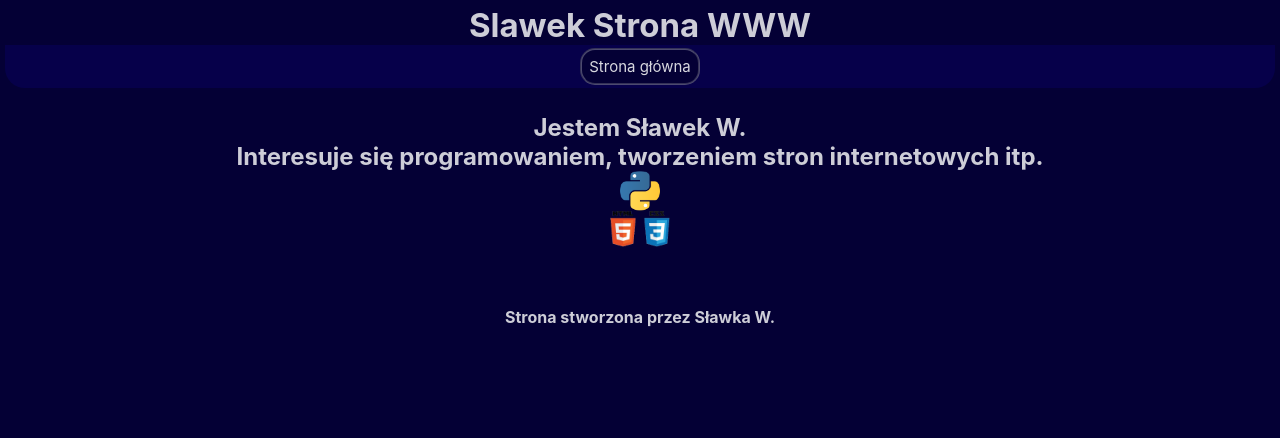
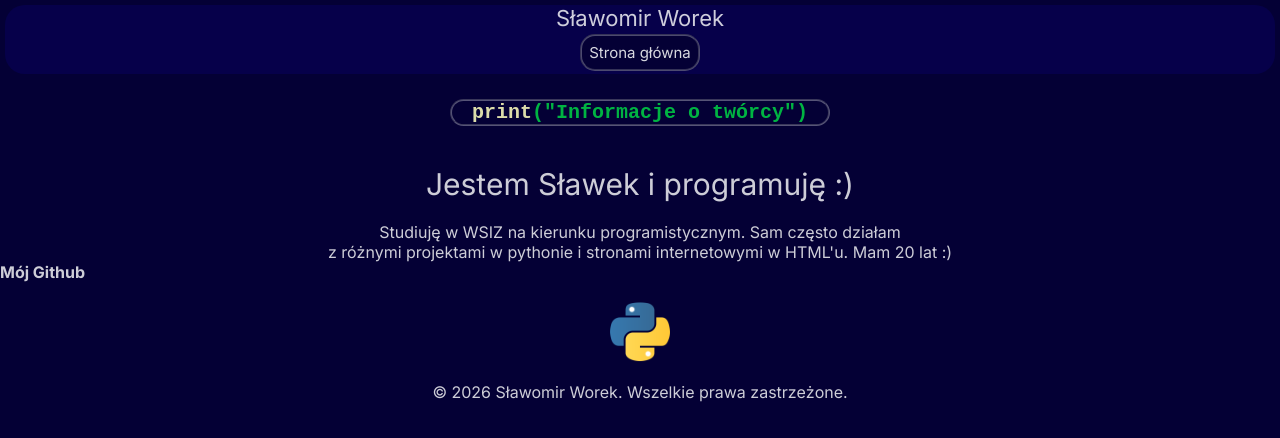
Before and after one commit to SlawkoPL/slawkopl.github.io, a plain HTML site: page info.html in a window 1280 px wide. Drawn offline with Linux system fonts and the light colour scheme.

Commit message:
Add files via upload

```diff
--- a/info.html
+++ b/info.html
@@ -1,28 +1,39 @@
 <!DOCTYPE html>
-<html lang="en">
+<html lang="pl">
 <head>
     <link rel="stylesheet" href="style.css">
     <meta charset="UTF-8">
     <meta name="viewport" content="width=device-width, initial-scale=1.0">
     <link rel="preconnect" href="https://fonts.googleapis.com">
     <link rel="preconnect" href="https://fonts.gstatic.com" crossorigin>
-    <link href="https://fonts.googleapis.com/css2?family=Pixelify+Sans:wght@400..700&display=swap" rel="stylesheet">
+    <link href="https://fonts.googleapis.com/css2?family=Inter:ital,opsz,wght@0,14..32,100..900;1,14..32,100..900&display=swap" rel="stylesheet">
     <title>Slawek WWW</title>
 </head>
 <body>
     <div class="up">
-        <h2>Slawek Strona WWW</h2>
+        Sławomir Worek
+        <br>
         <a href="index.html"><button>Strona główna</button></a>
 
 
     </div>
     <br>
+    <div class="kod">
+        <span class="py-builtin">print</span><span class="py-string">("Informacje o twórcy")</span>
+    </div>
+    <br>
+    <br>
+    <h3>Jestem Sławek i programuję :)</h3>
+    <br>
+    <h4 style="font-weight: lighter;">Studiuję w WSIZ na kierunku programistycznym. Sam często działam<br>
+        z różnymi projektami w pythonie i stronami internetowymi w HTML'u. Mam 20 lat :)<br>
+    </h4>
     <div>
-        <h2>Jestem Sławek W. <br>Interesuje się programowaniem, tworzeniem stron internetowych itp.</h2>
-        <img src="ikona.webp" alt="Opis obrazka" style="display: block; margin: 0 auto;width: 40px;">
-        <img src="ikona2.png" alt="Opis obrazka" style="display: block; margin: 0 auto;width: 60px;">
+        <a href="https://github.com/SlawkoPL">Mój Github</a>
     </div>
-    <br><br><br>
-    <footer style="text-align: center;">Strona stworzona przez Sławka W.</footer>
+    <br>
+    <img src="ikona.webp" alt="logo python">
+    <br>
+    <footer style="text-align: center;font-weight: lighter;">&copy; 2026 Sławomir Worek. Wszelkie prawa zastrzeżone.</footer>
 </body>
 </html>
--- a/style.css
+++ b/style.css
@@ -29,6 +29,16 @@ button {
 
 a{
     background-color: rgba(255, 255, 255, 0);
+    text-decoration: none;
+}
+
+a:hover{
+    color:blue;
+    font-size: 20px;
+}
+
+.social {
+    text-align: center;
 }
 
 button:hover{
```
Also changed, not shown: index.html (+2 -4 lines), github.png (added).
